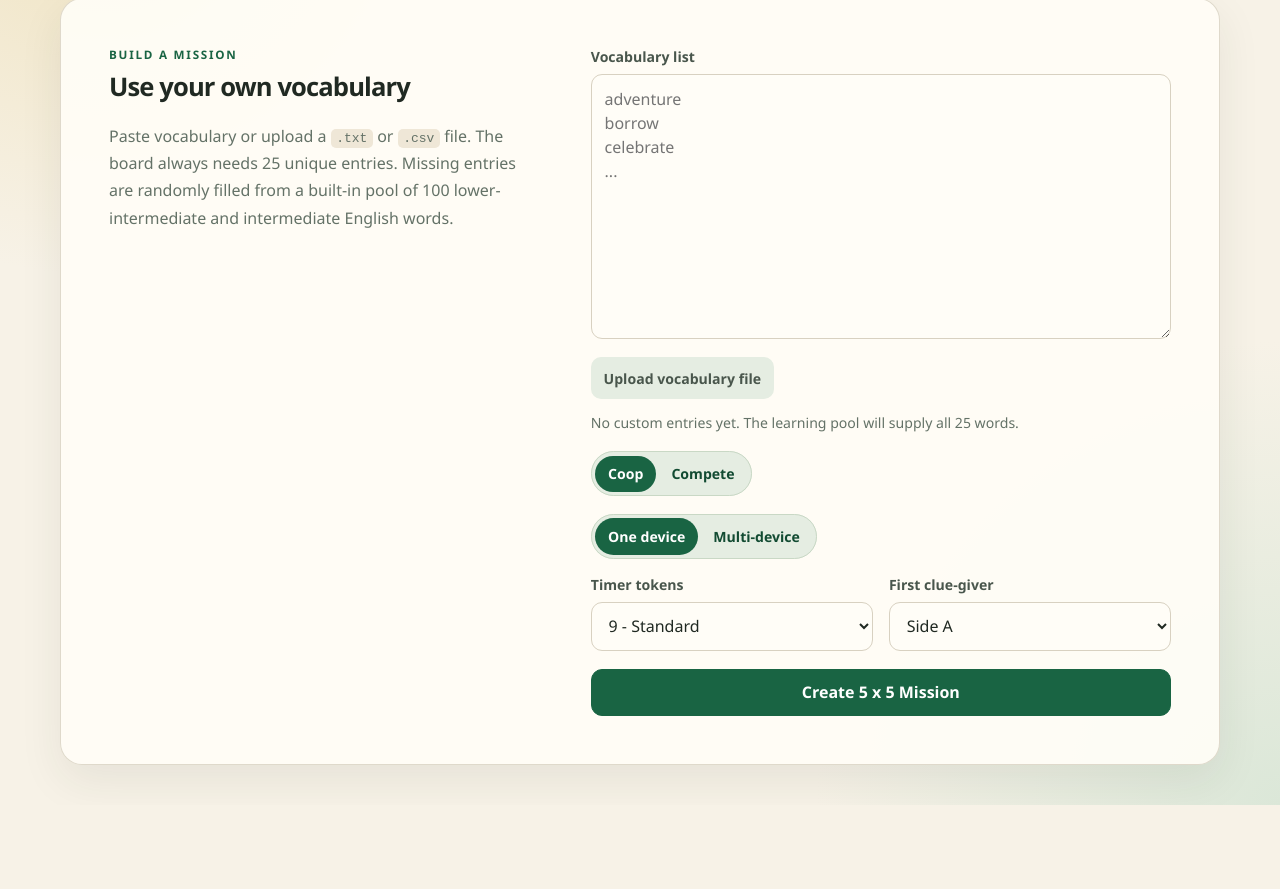
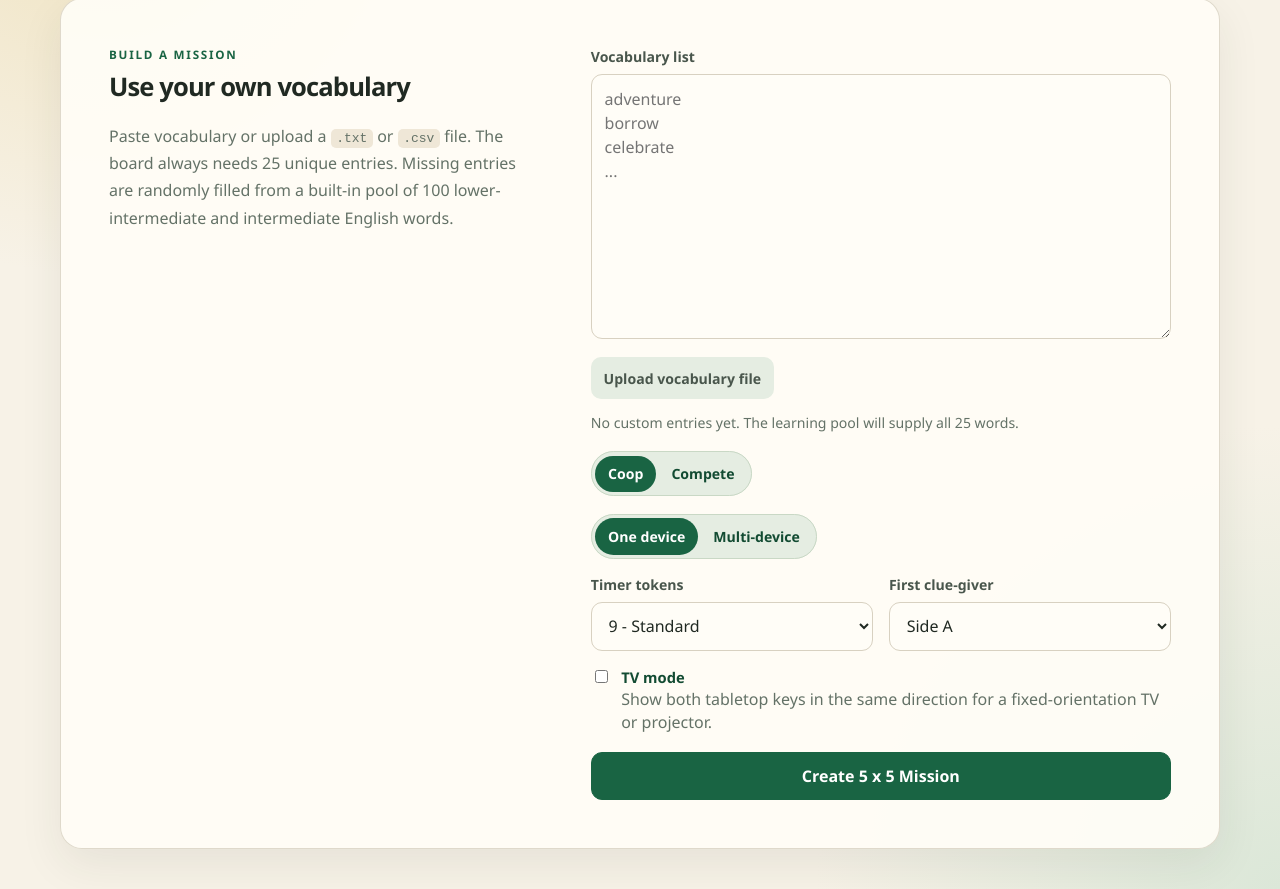
Before and after one commit to RyoLUtw/Codename-Duet-Voc-Review, a website: page index.html in a window 1280 px wide. Shown: the part 140-1029 px from the top of the page. Before the commit the page ends 945 px from the top, so only its background shows below. Drawn offline with Linux system fonts and the light colour scheme.

Commit message:
add TV mode

```diff
--- a/app.js
+++ b/app.js
@@ -31,6 +31,7 @@
     competeDeviceModes: document.querySelectorAll("input[name='compete-device-mode']"),
     timerCount: document.querySelector("#timer-count"),
     firstGiver: document.querySelector("#first-giver"),
+    tvMode: document.querySelector("#tv-mode"),
     startingTeam: document.querySelector("#starting-team"),
     board: document.querySelector("#board"),
     boardSource: document.querySelector("#board-source"),
@@ -219,6 +220,7 @@
       guessLimit: null,
       pendingBystander: null,
       deviceMode: mode === "coop" ? selectedDeviceMode() : selectedCompeteDeviceMode(),
+      tvMode: mode === "coop" && dom.tvMode.checked,
       log: []
     };
   }
@@ -894,6 +896,7 @@
     dom.competitiveKeyTimer.classList.add("hidden");
     stopKeyTimer();
     dom.keyRevealStep.classList.toggle("competitive-key", state.mode === "compete");
+    dom.keyRevealStep.classList.toggle("tv-mode", state.tvMode);
     dom.keyAlignStep.classList.toggle("competitive-privacy-step", state.mode === "compete");
     dom.keyAlignStep.classList.remove("hidden");
     dom.keyRevealStep.classList.add("hidden");
--- a/index.html
+++ b/index.html
@@ -79,6 +79,13 @@
                 </select>
               </label>
             </div>
+            <label class="checkbox-option">
+              <input id="tv-mode" type="checkbox">
+              <span>
+                <strong>TV mode</strong>
+                Show both tabletop keys in the same direction for a fixed-orientation TV or projector.
+              </span>
+            </label>
           </div>
           <div id="compete-settings" class="mode-settings hidden">
             <fieldset class="mode-switch" aria-label="Competitive device mode">
--- a/styles.css
+++ b/styles.css
@@ -229,6 +229,25 @@ select:focus {
 
 .compact {
   flex: 1;
+}
+
+.checkbox-option {
+  align-items: flex-start;
+  color: var(--muted);
+  display: flex;
+  gap: 0.65rem;
+  line-height: 1.45;
+}
+
+.checkbox-option input {
+  flex: 0 0 auto;
+  margin-top: 0.22rem;
+}
+
+.checkbox-option strong {
+  color: var(--forest-dark);
+  display: block;
+  font-size: 0.92rem;
 }
 
 .primary,
@@ -780,6 +799,10 @@ dialog::backdrop {
   transform: rotate(180deg);
 }
 
+.key-reveal-step.tv-mode .key-half.side-b .key-seat {
+  transform: none;
+}
+
 .key-seat h2 {
   margin-bottom: 0.15rem;
 }
```
